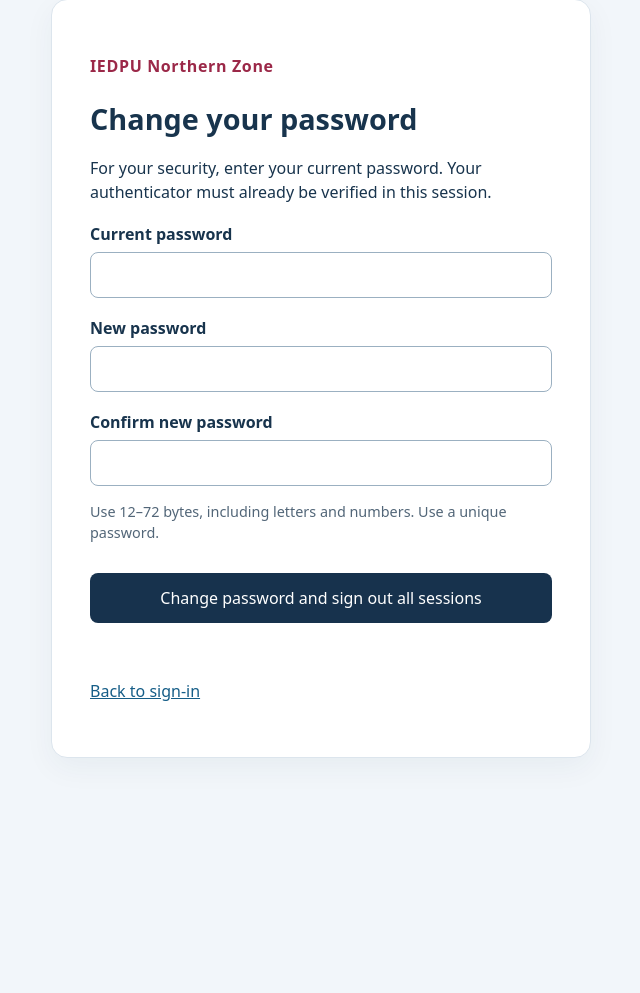
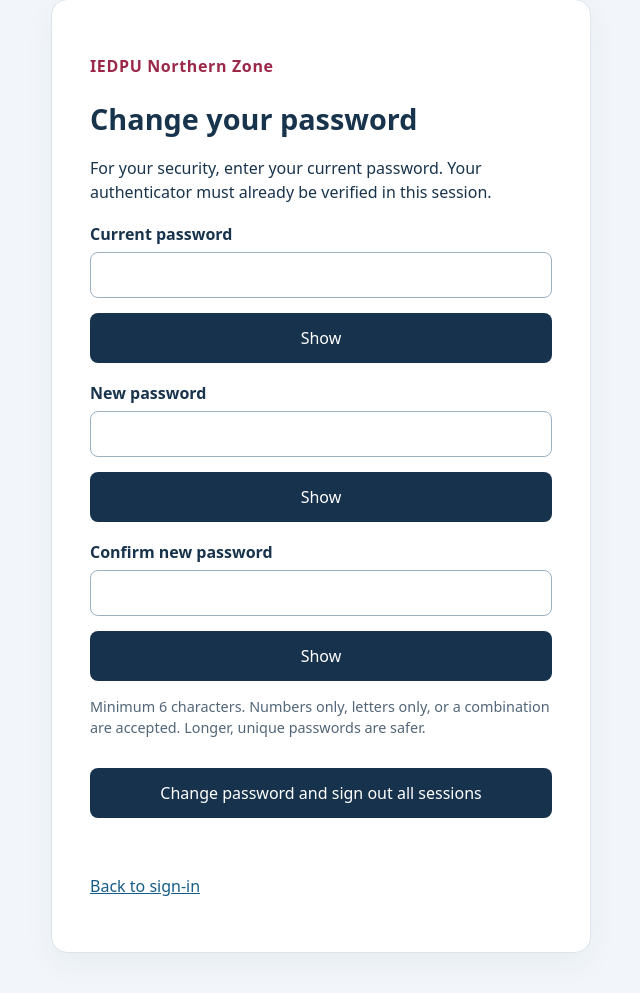
Before and after one commit to Al-siddiq/iedpu, a CodeIgniter 4 app: template app/Views/auth/account_security.php in a window 1280 px wide. Shown: the part 59-1052 px from the top of the page, without its empty margins (319-959 px from the left). Before the commit the page ends 817 px from the top, so only its background shows below. Run offline with PHP 8.4 and a stand-in for CodeIgniter, Linux system fonts and the light colour scheme; the template is opened without the code that fills it, so the values that code supplies are empty; some libraries are stand-ins or nearby versions.

Commit message:
feat(auth-ui): show/hide controls for every password input and six-character form guidance

```diff
--- a/app/Views/auth/account_security.php
+++ b/app/Views/auth/account_security.php
@@ -15,12 +15,12 @@
   <p>For your security, enter your current password. Your authenticator must already be verified in this session.</p>
   <form id="password-form" autocomplete="off">
     <label for="current">Current password</label>
-    <input id="current" type="password" name="current_password" autocomplete="current-password" required maxlength="1024">
+    <div class="password-field"><input id="current" type="password" name="current_password" autocomplete="current-password" data-password-label="current password" required maxlength="1024"><button type="button" class="password-toggle" data-password-toggle aria-controls="current" aria-label="Show current password" aria-pressed="false">Show</button></div>
     <label for="next">New password</label>
-    <input id="next" type="password" name="new_password" autocomplete="new-password" required minlength="12" maxlength="72">
+    <div class="password-field"><input id="next" type="password" name="new_password" autocomplete="new-password" data-password-label="new password" required minlength="6" maxlength="72"><button type="button" class="password-toggle" data-password-toggle aria-controls="next" aria-label="Show new password" aria-pressed="false">Show</button></div>
     <label for="confirm">Confirm new password</label>
-    <input id="confirm" type="password" name="confirm_password" autocomplete="new-password" required minlength="12" maxlength="72">
-    <p class="hint">Use 12–72 bytes, including letters and numbers. Use a unique password.</p>
+    <div class="password-field"><input id="confirm" type="password" name="confirm_password" autocomplete="new-password" data-password-label="confirm password" required minlength="6" maxlength="72"><button type="button" class="password-toggle" data-password-toggle aria-controls="confirm" aria-label="Show confirm password" aria-pressed="false">Show</button></div>
+    <p class="hint">Minimum 6 characters. Numbers only, letters only, or a combination are accepted. Longer, unique passwords are safer.</p>
     <button id="submit" type="submit">Change password and sign out all sessions</button>
   </form>
   <p id="status" role="status" aria-live="polite"></p>
```
